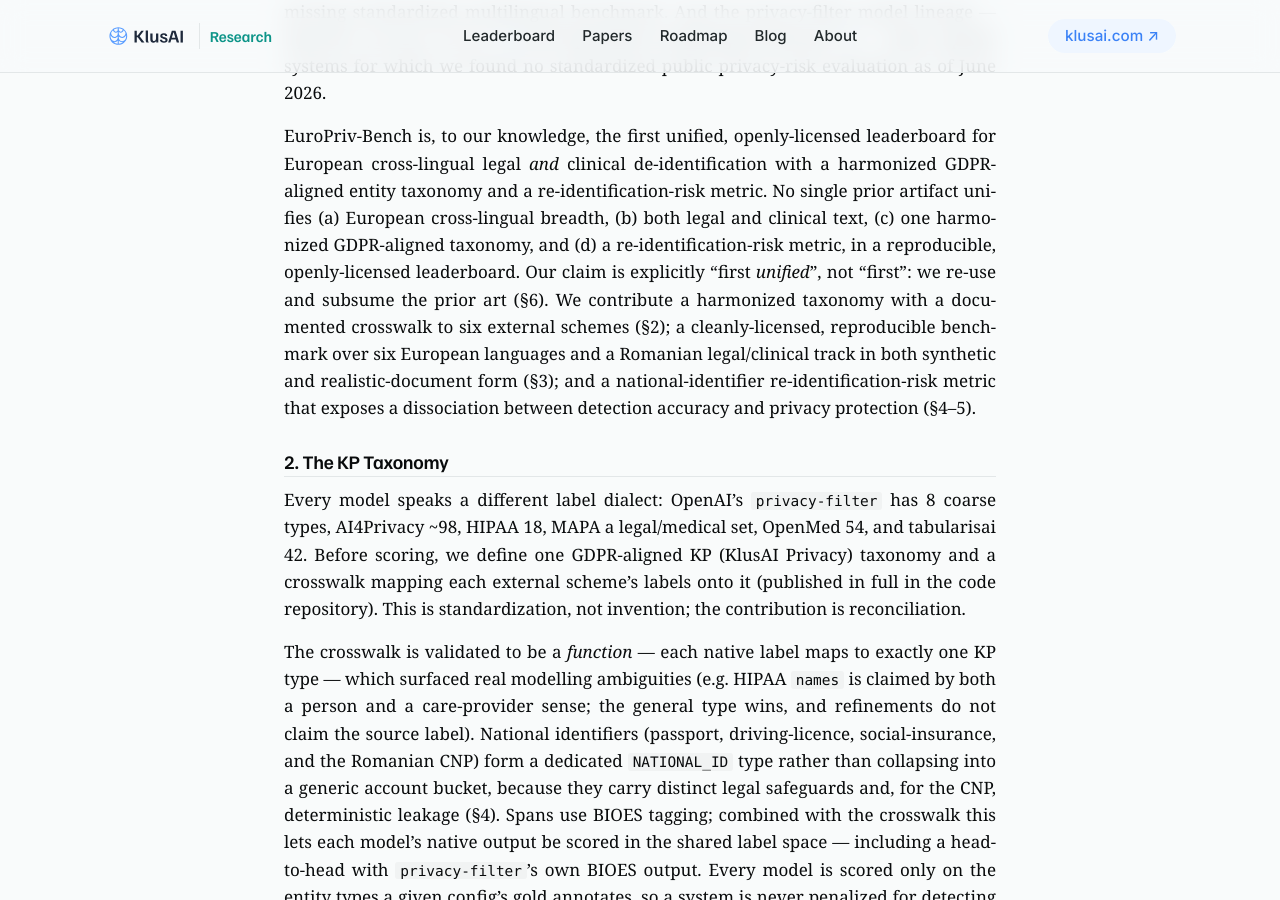
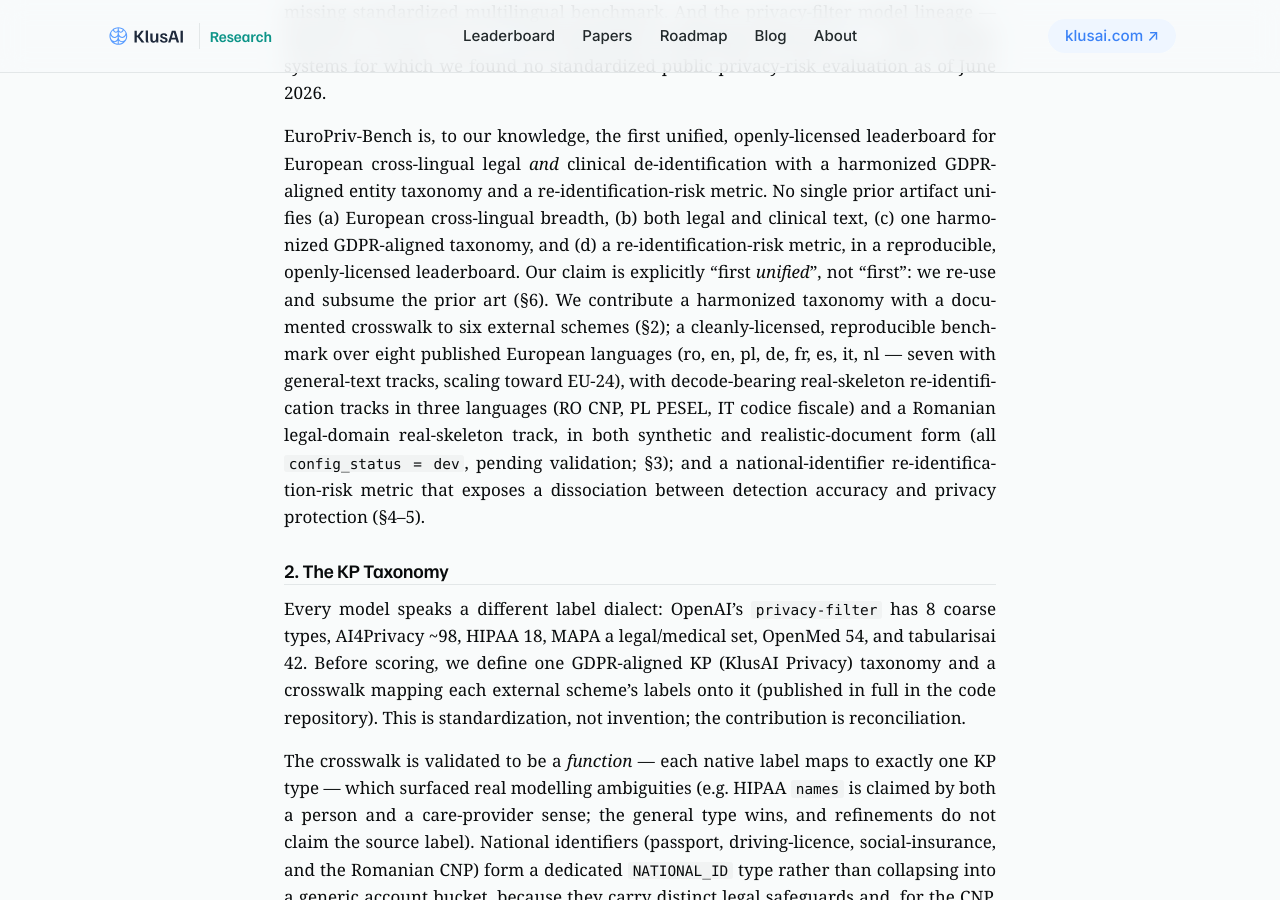
Before and after one commit to klusai/klusai-pages-research, a Jekyll site: the page built from _papers/europriv-bench.md, in a window 1280 px wide and 900 px high, scrolled down 1547 px. Built offline with Jekyll 4.4.1, drawn with Linux system fonts in a browser that asks for light colours; some of the changed text lies outside the part shown.

Commit message:
RES-23: sync EuroPriv-Bench paper front-matter to 8-language coverage
Update the stale '7 languages' count to the current grounded breadth:
8 published languages (ro, en, pl, de, fr, es, it, nl), with three
decode-bearing real-skeleton re-identification tracks (RO CNP, PL PESEL,
IT codice fiscale), a Romanian legal-domain real-skeleton track, and the
name-in-context residual-distinctiveness mechanism — all config_status=dev,
pending validation.

- cover_sub / tags: 7 -> 8 languages
- Introduction contribution sentence: 8 published languages + RO/PL/IT
  real-skeleton re-id tracks + RO legal-domain track
- Benchmark Construction: add PL/IT/legal real-skeleton tracks
- Limitations (iv): name-in-context second mechanism as residual
  distinctiveness (not re-identification)

Grounded in europriv-bench leaderboard configs. Claim discipline kept:
'first unified', re-identification reserved for national-ID channel,
name/QI = residual distinctiveness, all dev/pending. Results tables
unchanged. Prior-art GLiNER2-PII 'seven-language' description untouched.

```diff
--- a/_papers/europriv-bench.md
+++ b/_papers/europriv-bench.md
@@ -13,9 +13,9 @@
 leaderboard: "/leaderboard/"
 cite_order: [tab, ai4privacy, mapa, multigrascco, meddocan, openai, openmed, tabularisai, gliner, piiranha, ratbench, gliner2pii, spy, medprivbench, privacibench, piibench, deusser]
 cover_title: "EuroPriv-Bench"
-cover_sub: "Pan-European de-identification benchmark · 7 languages · re-identification-risk metric"
+cover_sub: "Pan-European de-identification benchmark · 8 languages (3 decode-bearing real-skeleton re-id tracks) · re-identification-risk metric"
 tldr: "Detection F1 doesn't predict privacy on decode-bearing national identifiers: the weakest PII detector leaks the fewest Romanian national IDs (1.4%), while the strongest leak 26–35%. Aggregate F1 stays high while a model misses the rare, high-stakes tokens that carry the re-identification — national IDs are the clearest provable case. A unified, openly-licensed pan-European de-identification benchmark that scores re-identification risk — not just detection F1."
-tags: [De-identification, Re-identification risk, Romanian CNP, GDPR taxonomy, 7 languages]
+tags: [De-identification, Re-identification risk, Romanian CNP, GDPR taxonomy, 8 languages]
 abstract: >-
   Privacy-focused NLP for European languages is served by fragmented resources: the Text
   Anonymization Benchmark provides privacy–utility metrics but is English- and legal-only;
@@ -71,10 +71,12 @@
 re-identification-risk metric, in a reproducible, openly-licensed leaderboard. Our
 claim is explicitly "first *unified*", not "first": we re-use and subsume the prior art (§6). We
 contribute a harmonized taxonomy with a documented crosswalk to six external schemes (§2); a
-cleanly-licensed, reproducible benchmark over six European languages and a Romanian legal/clinical
-track in both synthetic and realistic-document form (§3); and a national-identifier
-re-identification-risk metric that exposes a dissociation between detection accuracy and privacy
-protection (§4–5).
+cleanly-licensed, reproducible benchmark over eight published European languages (ro, en, pl, de,
+fr, es, it, nl — seven with general-text tracks, scaling toward EU-24), with decode-bearing
+real-skeleton re-identification tracks in three languages (RO CNP, PL PESEL, IT codice fiscale) and
+a Romanian legal-domain real-skeleton track, in both synthetic and realistic-document form (all
+`config_status = dev`, pending validation; §3); and a national-identifier re-identification-risk
+metric that exposes a dissociation between detection accuracy and privacy protection (§4–5).
 
 ## The KP Taxonomy
 
@@ -118,6 +120,15 @@
 (headings, field order, boilerplate) without copying any source text; for genuinely official texts,
 Law 8/1996 art. 9(b) additionally places them outside copyright. They are released under the suite's
 open license. No identifier is derived from a real data subject; all are procedurally generated.
+
+**Polish, Italian, and legal-domain real-skeleton tracks.** The same real-skeleton construction
+extends the decode-bearing channel to two further national-ID schemes — `pl-realskeleton-v1`
+(Polish PESEL) and `it-realskeleton-v1` (Italian codice fiscale) — and to a Romanian legal-domain
+real-skeleton track (`legal-realskeleton-v1`, structure-only). All are KlusAI-authored skeletons
+populated with valid-checksum, procedurally-generated identifiers, carry `config_status = dev`
+(pending the validation noted in §5), and contain no real data subjects. Together with the Romanian
+track this gives **three decode-bearing real-skeleton re-identification tracks (RO CNP, PL PESEL, IT
+codice fiscale)** across the suite's eight published languages.
 
 **Provenance.** Every result row records the harness version, taxonomy version, dataset config and
 split, model id, and timestamp, so any number traces to an exact configuration. Synthetic training
@@ -343,7 +354,11 @@
 *rare, high-stakes tokens* that carry the re-identification — is general in principle, but national
 identifiers are the clearest *provable* case of it, not the whole of it; extending the measure to
 quasi-identifier-combination re-identification is in progress, so the broad claim is a hypothesis
-under test rather than a settled result.
+under test rather than a settled result. A second, name-in-context mechanism — the *residual
+distinctiveness* of a person name left in its surrounding context — is measured on the same
+development-track gold (`config_status = dev`); we report it as residual quasi-identifier
+distinctiveness, **not** a re-identification rate, which we reserve for the deterministic national-ID
+channel.
 (v) The anonymization/utility and membership-inference tracks are specified but not yet populated;
 the present metric is re-identification *leakage*, hence the title.
 
```
